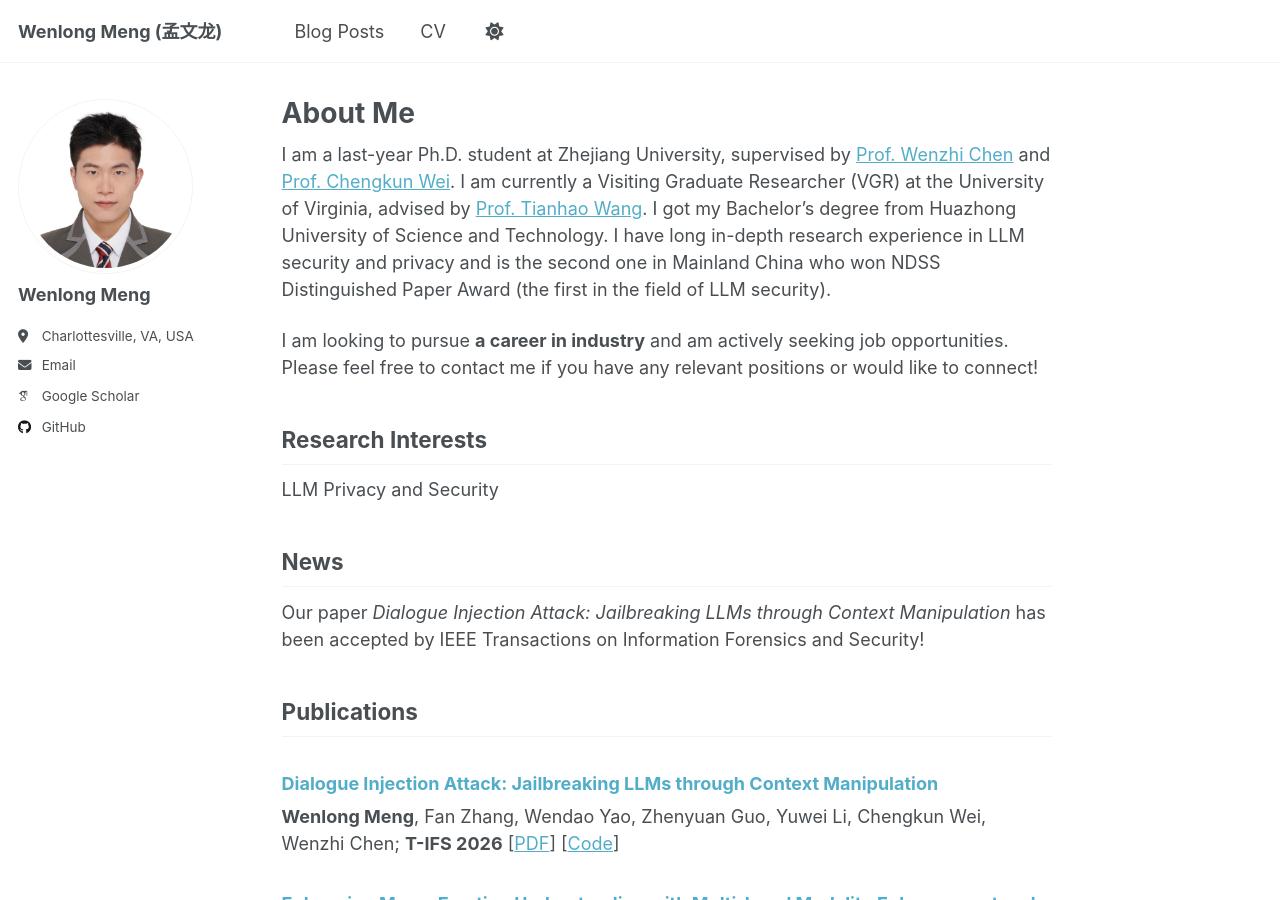
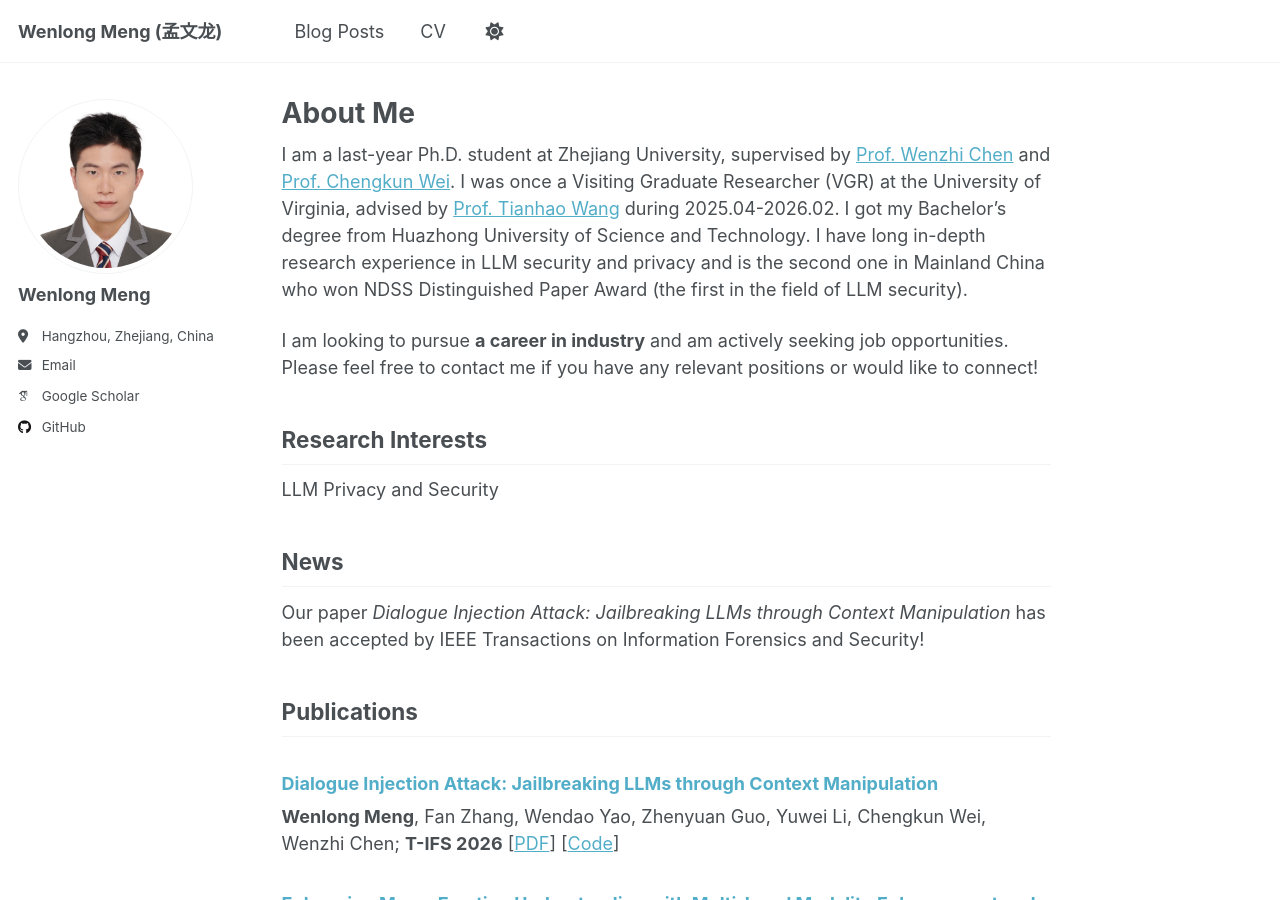
Before and after one commit to meng-wenlong/meng-wenlong.github.io, a Jekyll site: the page built from _pages/about.md, in a window 1280 px wide and 900 px high. Built offline with Jekyll 4.4.1, drawn with Linux system fonts in a browser that asks for light colours; some web fonts are replaced; some of the changed text lies outside the part shown.

Commit message:
update about

```diff
--- a/_config.yml
+++ b/_config.yml
@@ -26,10 +26,10 @@
   name             : *name
   pronouns         : # example: "she/her"
   bio              : ""
-  location         : "Charlottesville, VA, USA"
+  location         : "Hangzhou, Zhejiang, China"
   employer         : # "Red Brick University"
   uri              : # URL
-  email            : "jtx8xm@virginia.edu"
+  email            : "mengwl@zju.edu.cn"
 
   # Academic websites
   academia         : # URL
--- a/_pages/about.md
+++ b/_pages/about.md
@@ -7,7 +7,7 @@
   - /about.html
 ---
 
-I am a last-year Ph.D. student at Zhejiang University, supervised by [Prof. Wenzhi Chen](https://person.zju.edu.cn/chenwenzhi) and [Prof. Chengkun Wei](https://chengkunwei.github.io/en). I am currently a Visiting Graduate Researcher (VGR) at the University of Virginia, advised by [Prof. Tianhao Wang](https://tianhao.wang/). I got my Bachelor's degree from Huazhong University of Science and Technology. I have long in-depth research experience in LLM security and privacy and is the second one in Mainland China who won NDSS Distinguished Paper Award (the first in the field of LLM security).
+I am a last-year Ph.D. student at Zhejiang University, supervised by [Prof. Wenzhi Chen](https://person.zju.edu.cn/chenwenzhi) and [Prof. Chengkun Wei](https://chengkunwei.github.io/en). I was once a Visiting Graduate Researcher (VGR) at the University of Virginia, advised by [Prof. Tianhao Wang](https://tianhao.wang/) during 2025.04-2026.02. I got my Bachelor's degree from Huazhong University of Science and Technology. I have long in-depth research experience in LLM security and privacy and is the second one in Mainland China who won NDSS Distinguished Paper Award (the first in the field of LLM security).
 
 
 I am looking to pursue **a career in industry** and am actively seeking job opportunities. Please feel free to contact me if you have any relevant positions or would like to connect!
```
Also changed, not shown: other parts of _pages/about.md (+1 -1 lines), 1 other file.
